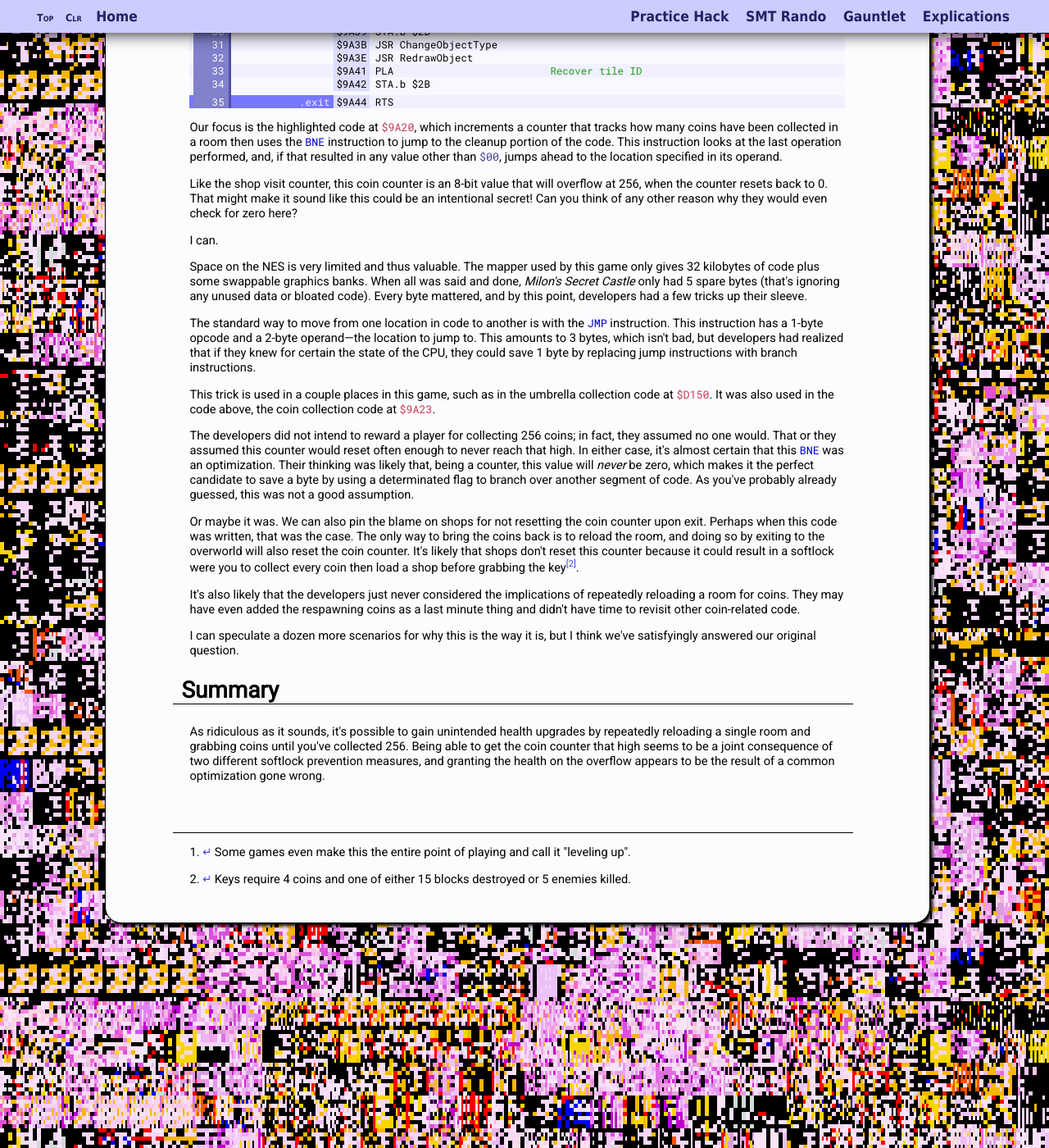
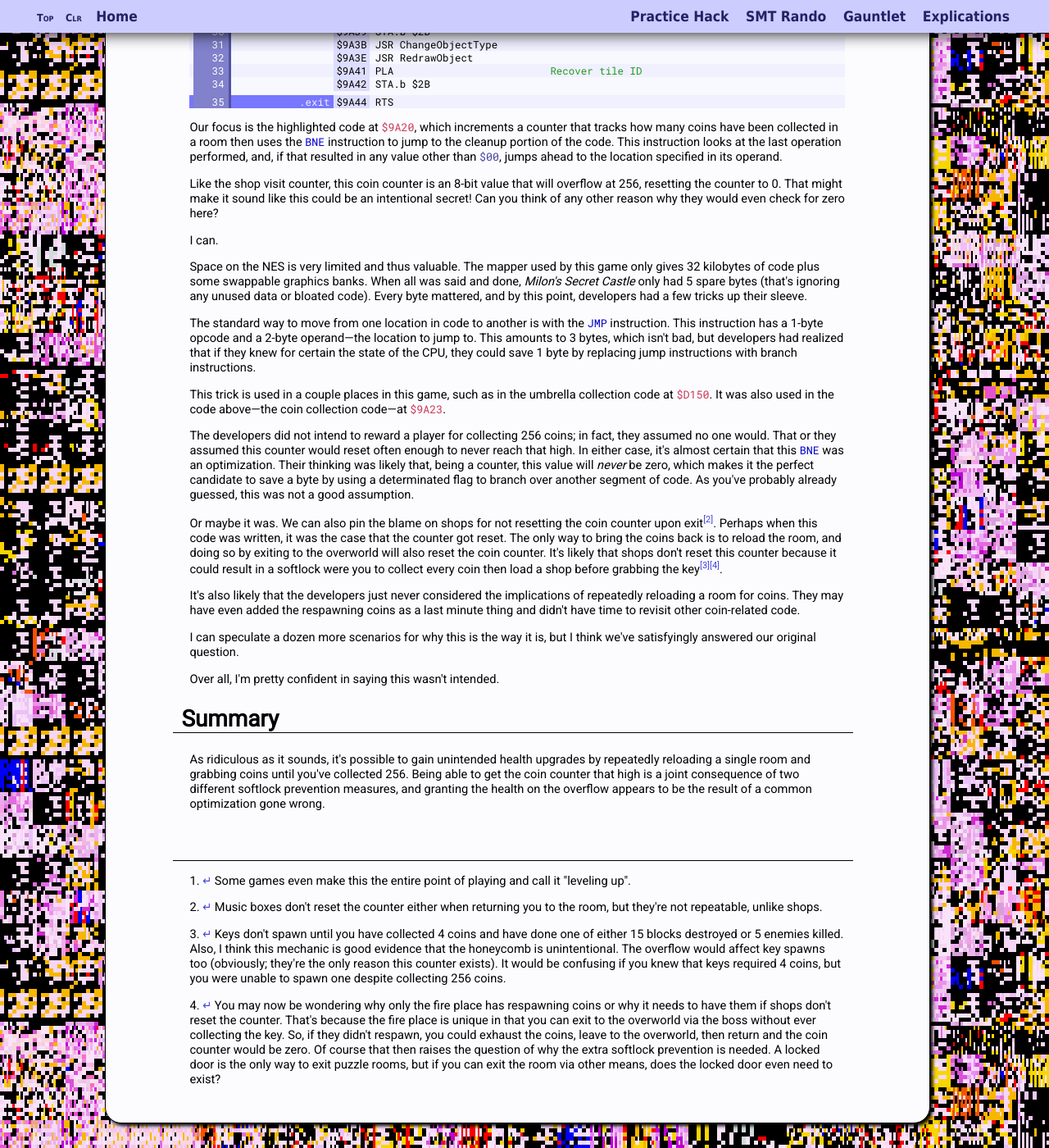
Before and after one commit to spannerisms/spannerisms.github.io, a Jekyll site: the page built from honeycomb.html, in a window 1280 px wide and 1400 px high, scrolled down 2139 px. Shown: the whole window at 82% size. Built offline with Jekyll 4.4.1, drawn with Linux system fonts in a browser that asks for light colours; some of the changed text lies outside the part shown.

Commit message:
Update honeycomb.html

```diff
--- a/honeycomb.html
+++ b/honeycomb.html
@@ -10,29 +10,29 @@
 
 	<p>One such alleged bonus is that in <i>Milon's Secret Castle</i>, collecting 256 coins in the fire place room will award bonus health.</p>
 
-	<p>As it turns out, this is not a secret bonus. But it is true! Rather than a bonus, this is a bug that arises from a possible oversight and a common programming optimization that was slightly miscalculated.</p>
+	<p>As it turns out, this is not a secret bonus. But it is true! Rather than a bonus, this is a bug that arises from an apparent safeguard and a common programming optimization that was slightly miscalculated.</p>
 
 	<h2>Infinite money</h2>
 
 	<p>Our first question should be why the fire place coins can be recollected in the first place.</p>
 
-	<p>Normally, coins are collectible only once. This is handled by the routine <code class="routine">HandleMoneyHoneyCollection</code>, which (as the nomenclature implies) also handles the collection of honeycombs. The end of this routine calls <code class="routine">FlagObjectAsCollected</code>, which manipulates the object's tilemap coordinates to flag a single bit in a table held in RAM at <code class="address">$0722</code>, which we'll call <code class="label">TILEFLAG</code>.</p>
+	<p>Normally, coins are collectible only once. Collection is handled by the routine <code class="routine">HandleMoneyHoneyCollection</code>, which (as the nomenclature implies) also handles the collection of honeycombs. The end of this routine calls <code class="routine">FlagObjectAsCollected</code>, which manipulates the object's tilemap coordinates to flag a single bit in a table held in RAM at <code class="address">$0722</code>, which we'll call <code class="label">TILEFLAG</code>.</p>
 
-	<p>If you're wondering where room ID comes into the equation: it doesn't. Object collection is tracked only by position within the room. If that sounds like it can lead to conflicts, it can and does! There are multiple examples of coin pairs that conflict with each other, making them mutually exclusive for a given play-through.</p>
+	<p>If you're wondering where room ID comes into the equation: it doesn't. Object collection is tracked only by position within the room. If that sounds like it can lead to conflicts, it can and does! There are multiple examples of coin pairs that conflict with each other, making them mutually exclusive in a given playthrough.</p>
 
 	<div class="center">
 		<img src="/assets/the_same_thing.png" class="screenshot">
 		<div class="imagecaption">These two coins are at the exact same coordinates within their respective rooms.<br/>If you collect one, you cannot collect the other.</div>
 	</div>
 
-	<p>That one's for the collection. For the reveal, we need to understand an extra mechanic.</p>
+	<p>That one's for the collection. For the reveal, we need to understand another mechanic.</p>
 
-	<p>Indoor screens have 32 different object types, with IDs <code class="value">$00</code> up through <code class="value">$1F</code>. The coin is object1E and the honeycomb is object1F. Objects 1C and 1D are flagged as breakable with the bubble, and they contain a coin and honeycomb, respectively. When object1C is destroyed, it transforms into object1E; likewise with objects 1D and 1F.</p>
-	<p>This transformation also requires that the object at this position not be flagged as collected in the <code class="label">TILEFLAG</code> table. If this position is flagged, as determined by the <code class="routine">CheckIfObjectIsCollected</code> routine, the ID of the transformation tile is changed to <code class="value">$00</code>, that of an empty space.</p>
+	<p>Indoor screens have 32 different object types, with IDs from <code class="value">$00</code> up through <code class="value">$1F</code>. The coin is object1E and the honeycomb is object1F. Objects 1C and 1D are flagged as breakable with the bubble, and they contain a coin and honeycomb, respectively. When object1C is destroyed, it transforms into object1E; likewise with objects 1D and 1F.</p>
+	<p>This transformation also requires that the object at this position not be flagged as collected in the <code class="label">TILEFLAG</code> table. If its position is flagged, as determined by the <code class="routine">CheckIfObjectIsCollected</code> routine, the ID of the transformation tile is changed to <code class="value">$00</code>, that of an empty space.</p>
 
-	<p>There are four other breakable blocks, with IDs <code class="value">$18</code>, <code class="value">$19</code>, <code class="value">$1A</code>, and <code class="value">$1B</code>. These are dynamic destructibles, which have different transformations depending on the current room, and, importantly, they do not call <code class="routine">CheckIfObjectIsCollected</code>. For this discussion, we only need to look at the definition for object1B in room 08 (the fire place), which is <code class="value">$1E</code>; this block turns into a coin. It does, in fact, become a real coin, and it still gets flagged as collected when grabbed. The only difference is that object1B doesn't bother checking if it's been previously collected; it will always transform into a coin (in the fire place).</p>
+	<p>There are four other breakable blocks, with IDs <code class="value">$18</code>, <code class="value">$19</code>, <code class="value">$1A</code>, and <code class="value">$1B</code>. These are dynamic destructibles which have different transformations depending on the current room, and, importantly, they do not call <code class="routine">CheckIfObjectIsCollected</code>. For this discussion, we only need to look at the definition of object1B in room 08 (the fire place), which is <code class="value">$1E</code>; this block turns into a coin. It does, in fact, become a real coin, and it still gets flagged as collected when grabbed. The only difference is that object1B doesn't bother checking if it's been previously collected; it will always transform into a coin (in the fire place).</p>
 
-	<p>Is this an oversight, or was it intentional? We can't really know for sure, but it seems pretty intentional. It was likely done as a safeguard to prevent players from spending all their money on health refills and being unable to purchase required progression items.</p>
+	<p>Is this an oversight, or was it intentional? We can't really know for sure, but it does seem pretty intentional. It was likely done as a safeguard to prevent players from spending all their money on health refills and being unable to purchase required progression items.</p>
 
 	<p>The coins in room 1 are also unique. They're placed directly in the tilemap, and while they do flag collection like any other coin, they can be collected 3 times. Address <code class="value">$BC</code> is a counter for how many times the door next to these coins is entered. If this value is 3 or greater, then any floating coin&mdash;one not hiding in a block&mdash;on the tilemap will be removed.</p>
 	<p>This comes with two caveats, both of which allow these coins to be collected more than the intended 3 times.</p>
@@ -87,7 +87,7 @@
 
 	<p>Our focus is the highlighted code at <code class="address">$9A20</code>, which increments a counter that tracks how many coins have been collected in a room then uses the <code class="instruction">BNE</code> instruction to jump to the cleanup portion of the code. This instruction looks at the last operation performed, and, if that resulted in any value other than <code class="value">$00</code>, jumps ahead to the location specified in its operand.</p>
 
-	<p>Like the shop visit counter, this coin counter is an 8-bit value that will overflow at 256, when the counter resets back to 0. That might make it sound like this could be an intentional secret! Can you think of any other reason why they would even check for zero here?</p>
+	<p>Like the shop visit counter, this coin counter is an 8-bit value that will overflow at 256, resetting the counter to 0. That might make it sound like this could be an intentional secret! Can you think of any other reason why they would even check for zero here?</p>
 
 	<p>I can.</p>
 
@@ -95,21 +95,26 @@
 
 	<p>The standard way to move from one location in code to another is with the <code class="instruction">JMP</code> instruction. This instruction has a 1-byte opcode and a 2-byte operand&mdash;the location to jump to. This amounts to 3 bytes, which isn't bad, but developers had realized that if they knew for certain the state of the CPU, they could save 1 byte by replacing jump instructions with branch instructions.</p>
 
-	<p>This trick is used in a couple places in this game, such as in the umbrella collection code at <code class="address">$D150</code>. It was also used in the code above, the coin collection code at <code class="address">$9A23</code>.</p>
+	<p>This trick is used in a couple places in this game, such as in the umbrella collection code at <code class="address">$D150</code>. It was also used in the code above&mdash;the coin collection code&mdash;at <code class="address">$9A23</code>.</p>
 
 	<p>The developers did not intend to reward a player for collecting 256 coins; in fact, they assumed no one would. That or they assumed this counter would reset often enough to never reach that high. In either case, it's almost certain that this <code class="instruction">BNE</code> was an optimization. Their thinking was likely that, being a counter, this value will <em>never</em> be zero, which makes it the perfect candidate to save a byte by using a determinated flag to branch over another segment of code. As you've probably already guessed, this was not a good assumption.</p>
-	<p>Or maybe it was. We can also pin the blame on shops for not resetting the coin counter upon exit. Perhaps when this code was written, that was the case. The only way to bring the coins back is to reload the room, and doing so by exiting to the overworld will also reset the coin counter. It's likely that shops don't reset this counter because it could result in a softlock were you to collect every coin then load a shop before grabbing the key<a footnote href="#footnote-keynote"></a>.</p>
+	<p>Or maybe it was. We can also pin the blame on shops for not resetting the coin counter upon exit<a footnote href="#footnote-counterreset"></a>. Perhaps when this code was written, it was the case that the counter got reset. The only way to bring the coins back is to reload the room, and doing so by exiting to the overworld will also reset the coin counter. It's likely that shops don't reset this counter because it could result in a softlock were you to collect every coin then load a shop before grabbing the key<a footnote href="#footnote-keynote"></a><a footnote href="#footnote-whyfireplace"></a>.</p>
 	<p>It's also likely that the developers just never considered the implications of repeatedly reloading a room for coins. They may have even added the respawning coins as a last minute thing and didn't have time to revisit other coin-related code.</p>
 	<p>I can speculate a dozen more scenarios for why this is the way it is, but I think we've satisfyingly answered our original question.</p>
+	<p>Over all, I'm pretty confident in saying this wasn't intended.</p>
 
 	<h2>Summary</h2>
-	<p>As ridiculous as it sounds, it's possible to gain unintended health upgrades by repeatedly reloading a single room and grabbing coins until you've collected 256. Being able to get the coin counter that high seems to be a joint consequence of two different softlock prevention measures, and granting the health on the overflow appears to be the result of a common optimization gone wrong.</p>
+	<p>As ridiculous as it sounds, it's possible to gain unintended health upgrades by repeatedly reloading a single room and grabbing coins until you've collected 256. Being able to get the coin counter that high is a joint consequence of two different softlock prevention measures, and granting the health on the overflow appears to be the result of a common optimization gone wrong.</p>
 
 <div id="footnoteslist">
 
 <p id="footnote-epicburn"><span class="noteid"></span> Some games even make this the entire point of playing and call it "leveling up".</p>
 
-<p id="footnote-keynote"><span class="noteid"></span> Keys require 4 coins and one of either 15 blocks destroyed or 5 enemies killed.</p>
+<p id="footnote-counterreset"><span class="noteid"></span> Music boxes don't reset the counter either when returning you to the room, but they're not repeatable, unlike shops.</p>
+
+<p id="footnote-keynote"><span class="noteid"></span> Keys don't spawn until you have collected 4 coins and have done one of either 15 blocks destroyed or 5 enemies killed. Also, I think this mechanic is good evidence that the honeycomb is unintentional. The overflow would affect key spawns too (obviously; they're the only reason this counter exists). It would be confusing if you knew that keys required 4 coins, but you were unable to spawn one despite collecting 256 coins.</p>
+
+<p id="footnote-whyfireplace"><span class="noteid"></span> You may now be wondering why only the fire place has respawning coins or why it needs to have them if shops don't reset the counter. That's because the fire place is unique in that you can exit to the overworld via the boss without ever collecting the key. So, if they didn't respawn, you could exhaust the coins, leave to the overworld, then return and the coin counter would be zero. Of course that then raises the question of why the extra softlock prevention is needed. A locked door is the only way to exit puzzle rooms, but if you can exit the room via other means, does the locked door even need to exist?</p>
 
 </div>
 
```
